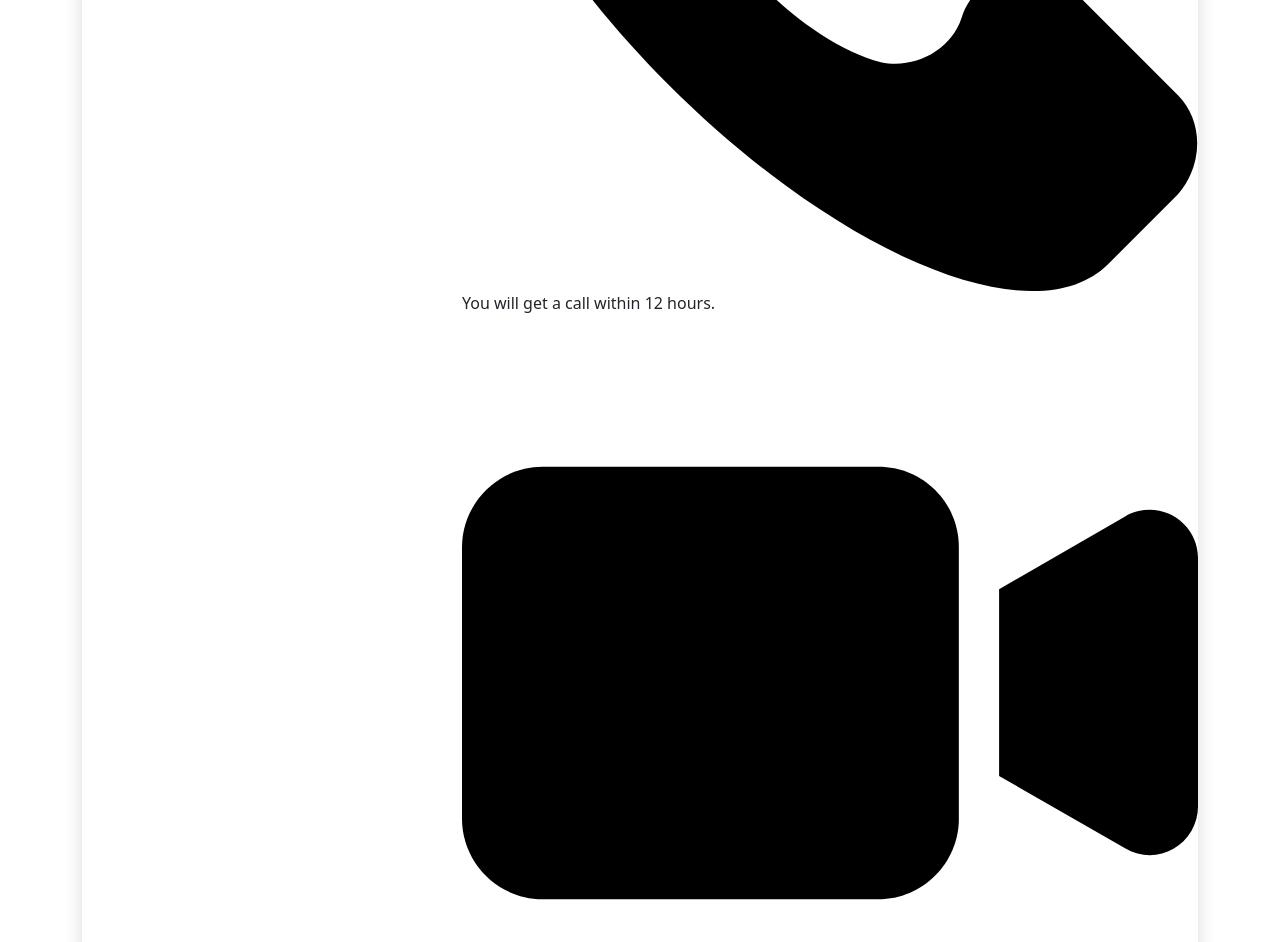
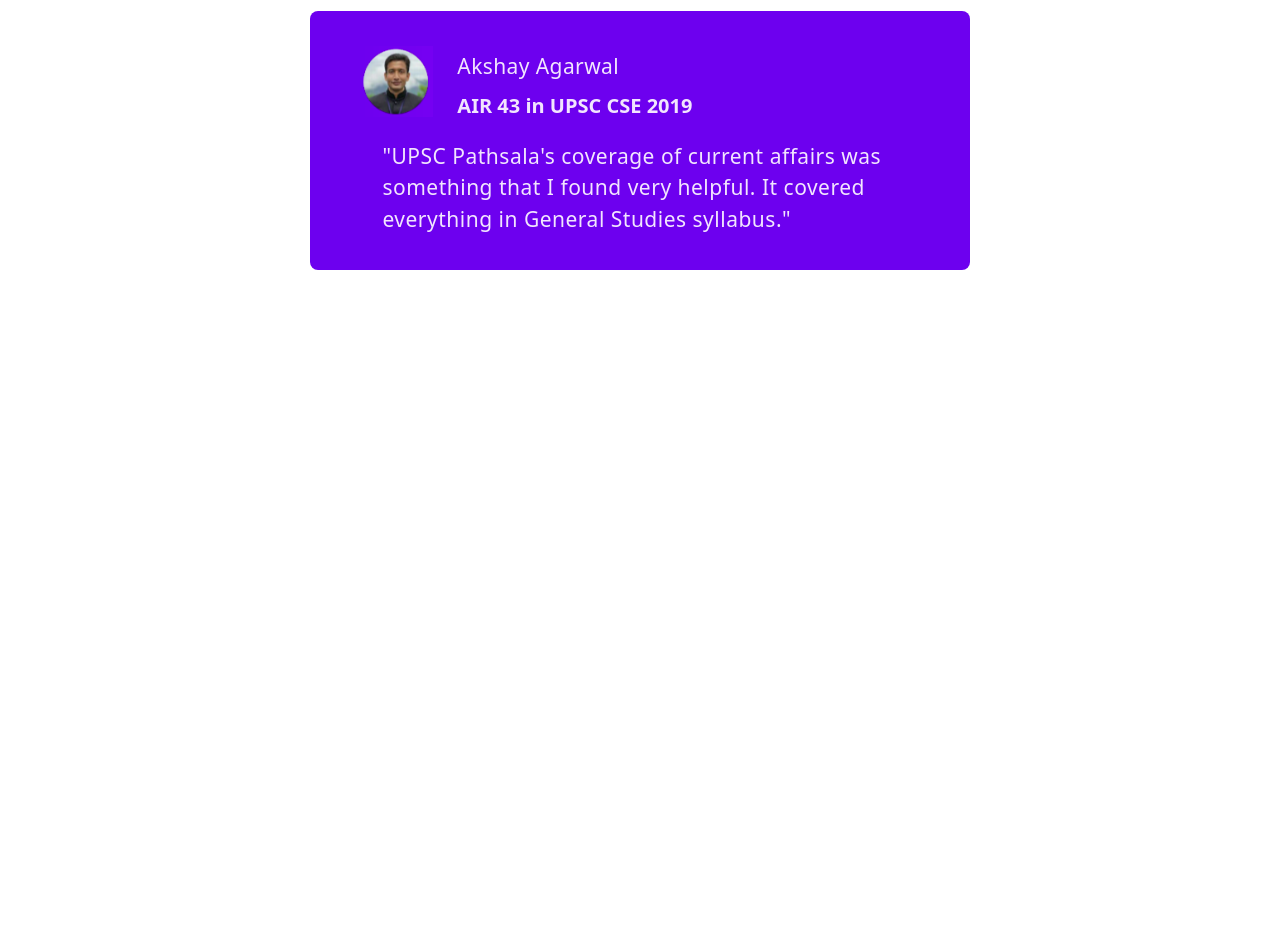
Before and after one commit to Neelam618/UPSC-Pathshala-Task, a website: page thankyou.html in a window 1280 px wide. Shown: the part 589-1531 px from the top of the page. After the commit the page ends 859 px from the top, so only its background shows below. Drawn offline with nearby package versions, Linux system fonts and the light colour scheme.

Commit message:
star students card

```diff
--- a/scss/thankyou.scss
+++ b/scss/thankyou.scss
@@ -51,3 +51,46 @@
       }
     }
   }
+  .title {
+    font-weight: bold;
+    font-size: 30px;
+    margin: 25px 0;
+    color: #312234;
+  }
+  .star-students {
+    &--item {
+      background-color: #6d00ef;
+      border-radius: 8px;
+      padding: 35px 50px;
+      color: #f2e5fe;
+      text-align: left;
+      max-width: 660px;
+      margin: auto;
+    }
+
+    &--header {
+      img {
+        max-width: 100%;
+      }
+    }
+
+    &--name {
+      margin-top: 5px;
+      font-size: 21px;
+      letter-spacing: 0.4px;
+    }
+
+    &--title {
+      font-weight: bold;
+      font-size: 20px;
+      margin-top: 8px;
+    }
+
+    &--quote {
+      font-size: 21px;
+      width: 92%;
+      letter-spacing: 0.5px;
+      margin: auto;
+      margin-top: 20px;
+    }
+  }
--- a/thankyou.html
+++ b/thankyou.html
@@ -5,7 +5,7 @@
     <meta name="viewport" content="width=device-width, initial-scale=1.0">
     <!-- Bootstrap CSS -->
     <link href="https://cdn.jsdelivr.net/npm/bootstrap@5.0.0-beta1/dist/css/bootstrap.min.css" rel="stylesheet" integrity="sha384-giJF6kkoqNQ00vy+HMDP7azOuL0xtbfIcaT9wjKHr8RbDVddVHyTfAAsrekwKmP1" crossorigin="anonymous">
-    <link rel="stylesheet" href="css/index.css">
+    <link rel="stylesheet" href="css/thankyou.css">
     <title>Document</title>
 </head>
 <body>
@@ -43,6 +43,30 @@
           </div>
         </div>
 
+        <div class="star-students">
+            <div class="title">Our Star Students</div>
+            <div class="star-students--item">
+            <div class="star-students--header row">
+                <div class="star-students--img col-sm-2">
+                <img src="img/akshay.png" alt="Akshay Agarwal">
+                </div>
+                <div class="star-students--details col-sm-10">
+                <div class="star-students--name">Akshay Agarwal</div>
+                <div class="star-students--title">AIR 43 in UPSC CSE 2019</div>
+                </div>
+            </div>
+
+          <div class="star-students--quote">
+            "UPSC Pathsala's coverage of current affairs was something that I found very helpful. It covered everything in General Studies syllabus."
+          </div>
+        </div>
+      </div>
+
+
+
+
+    </div>
+
 
     <!-- Option 1: jQuery and Bootstrap Bundle (includes Popper) -->
     <script src="https://cdn.jsdelivr.net/npm/bootstrap@5.0.0-beta1/dist/js/bootstrap.bundle.min.js" integrity="sha384-ygbV9kiqUc6oa4msXn9868pTtWMgiQaeYH7/t7LECLbyPA2x65Kgf80OJFdroafW" crossorigin="anonymous"></script>
```
Also changed, not shown: css/thankyou.css.
